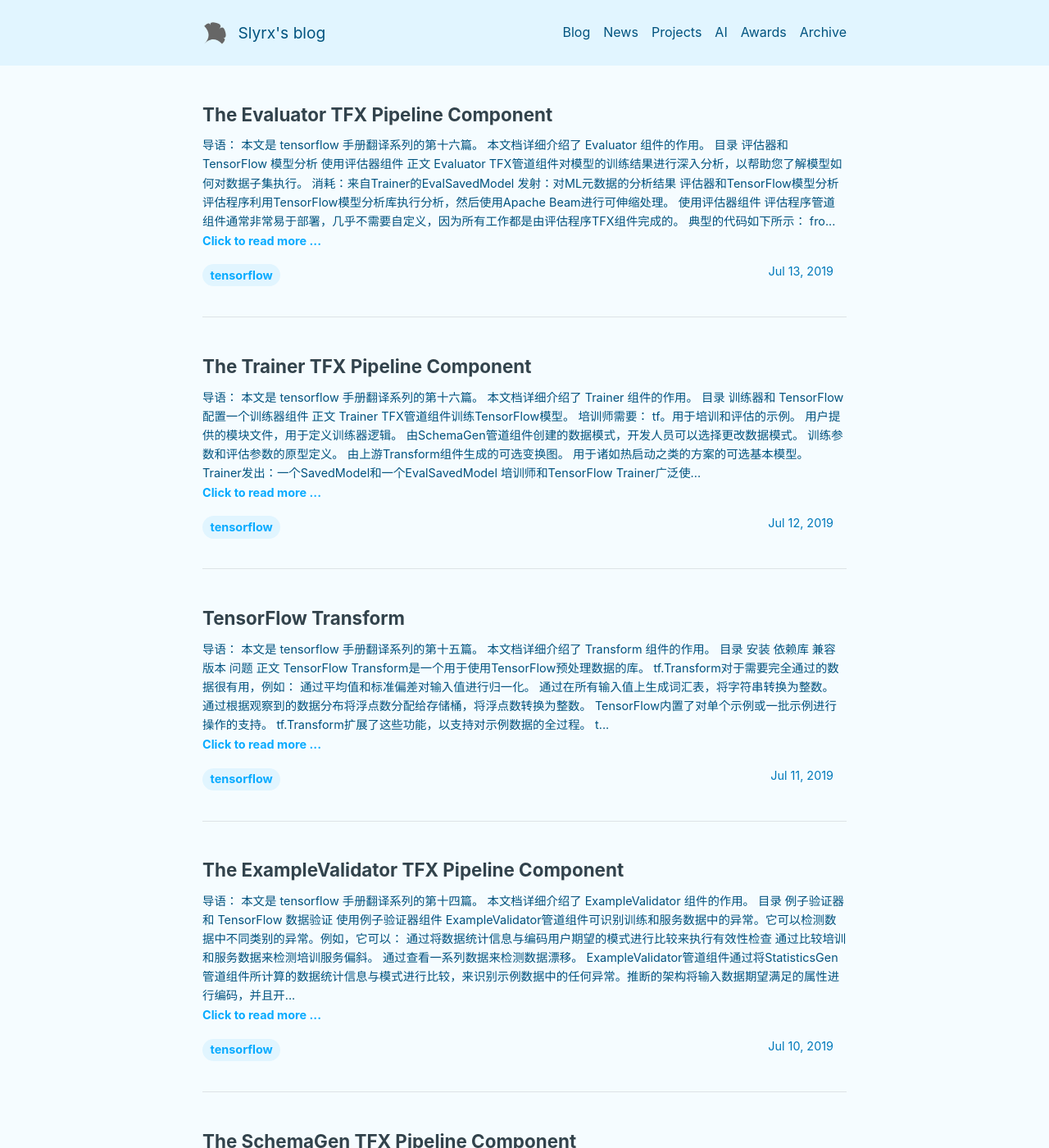
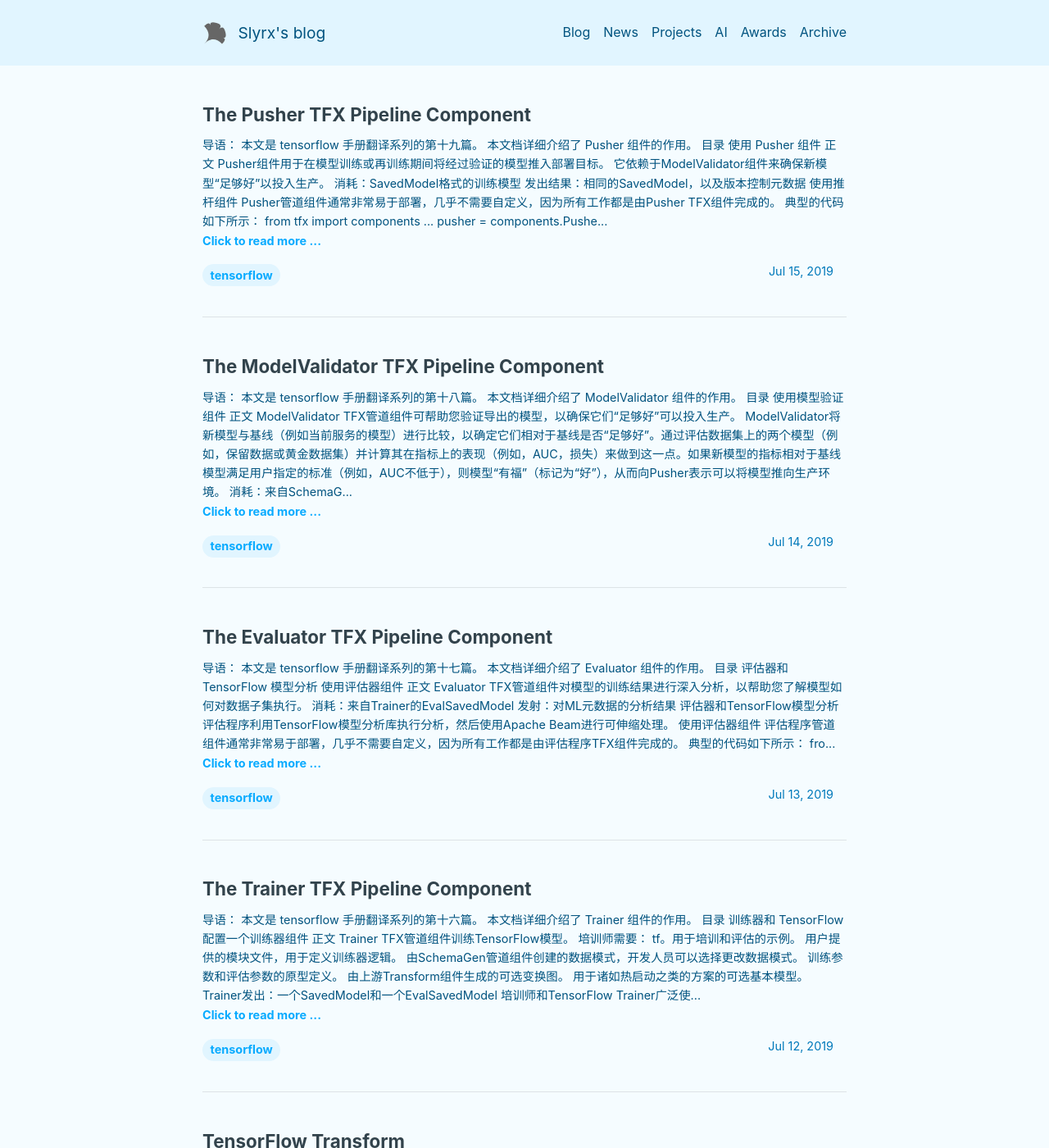
Before and after one commit to slyrx/Tech_Blog, a Jekyll site: the page built from index.html, in a window 1280 px wide and 1400 px high. Shown: the whole window at 82% size. Built offline with Jekyll 4.4.1, drawn with Linux system fonts in a browser that asks for light colours; the list of posts is cut into pages by our own code; some of the changed text lies outside the part shown.

Commit message:
add new article

````diff
--- a/_posts/2019-7-13-The_Evaluator_TFX_Pipeline_Component.md
+++ b/_posts/2019-7-13-The_Evaluator_TFX_Pipeline_Component.md
@@ -6,7 +6,7 @@ tags: [tensorflow]
 ---
 
     导语：
-        本文是 tensorflow 手册翻译系列的第十六篇。
+        本文是 tensorflow 手册翻译系列的第十七篇。
         本文档详细介绍了 Evaluator 组件的作用。
 
 ## 目录
--- /dev/null
+++ b/_posts/2019-7-14-The_ModelValidator_TFX_Pipeline_Component.md
@@ -0,0 +1,38 @@
+---
+layout: post
+title:  "The ModelValidator TFX Pipeline Component"
+date:   2019-07-14 10:11:30
+tags: [tensorflow]
+---
+
+    导语：
+        本文是 tensorflow 手册翻译系列的第十八篇。
+        本文档详细介绍了 ModelValidator 组件的作用。
+
+
+## 目录
++ 使用模型验证组件
+
+## 正文
+ModelValidator TFX管道组件可帮助您验证导出的模型，以确保它们“足够好”可以投入生产。
+
+ModelValidator将新模型与基线（例如当前服务的模型）进行比较，以确定它们相对于基线是否“足够好”。通过评估数据集上的两个模型（例如，保留数据或黄金数据集）并计算其在指标上的表现（例如，AUC，损失）来做到这一点。如果新模型的指标相对于基线模型满足用户指定的标准（例如，AUC不低于），则模型“有福”（标记为“好”），从而向Pusher表示可以将模型推向生产环境。
+
+消耗：来自SchemaGen组件的架构和来自StatisticsGen组件的统计信息。
+Emits：对TensorFlow元数据的验证结果
+使用ModelValidator组件
+由于所有工作都是由ModelValidator TFX组件完成的，因此ModelValidator管道组件通常非常易于部署并且几乎不需要自定义。典型的代码如下所示：
+
+```
+from tfx import components
+import tensorflow_model_analysis as tfma
+
+...
+
+# For model validation
+taxi_mv_spec = [tfma.SingleSliceSpec()]
+
+model_validator = components.ModelValidator(
+      examples=example_gen.outputs['examples'],
+      model=trainer.outputs['model'])
+```
--- /dev/null
+++ b/_posts/2019-7-15-The_Pusher_TFX_Pipeline_Component.md
@@ -0,0 +1,37 @@
+---
+layout: post
+title:  "The Pusher TFX Pipeline Component"
+date:   2019-07-15 10:11:30
+tags: [tensorflow]
+---
+
+    导语：
+        本文是 tensorflow 手册翻译系列的第十九篇。
+        本文档详细介绍了 Pusher 组件的作用。
+
+## 目录
++ 使用 Pusher 组件
+
+## 正文
+
+Pusher组件用于在模型训练或再训练期间将经过验证的模型推入部署目标。 它依赖于ModelValidator组件来确保新模型“足够好”以投入生产。
+
+消耗：SavedModel格式的训练模型
+发出结果：相同的SavedModel，以及版本控制元数据
+使用推杆组件
+Pusher管道组件通常非常易于部署，几乎不需要自定义，因为所有工作都是由Pusher TFX组件完成的。 典型的代码如下所示：
+
+```
+from tfx import components
+
+...
+
+pusher = components.Pusher(
+  model=trainer.outputs['model'],
+  model_blessing=model_validator.outputs['blessing'],
+  push_destination=pusher_pb2.PushDestination(
+    filesystem=pusher_pb2.PushDestination.Filesystem(
+        base_directory=serving_model_dir)
+  )
+)
+```
````
